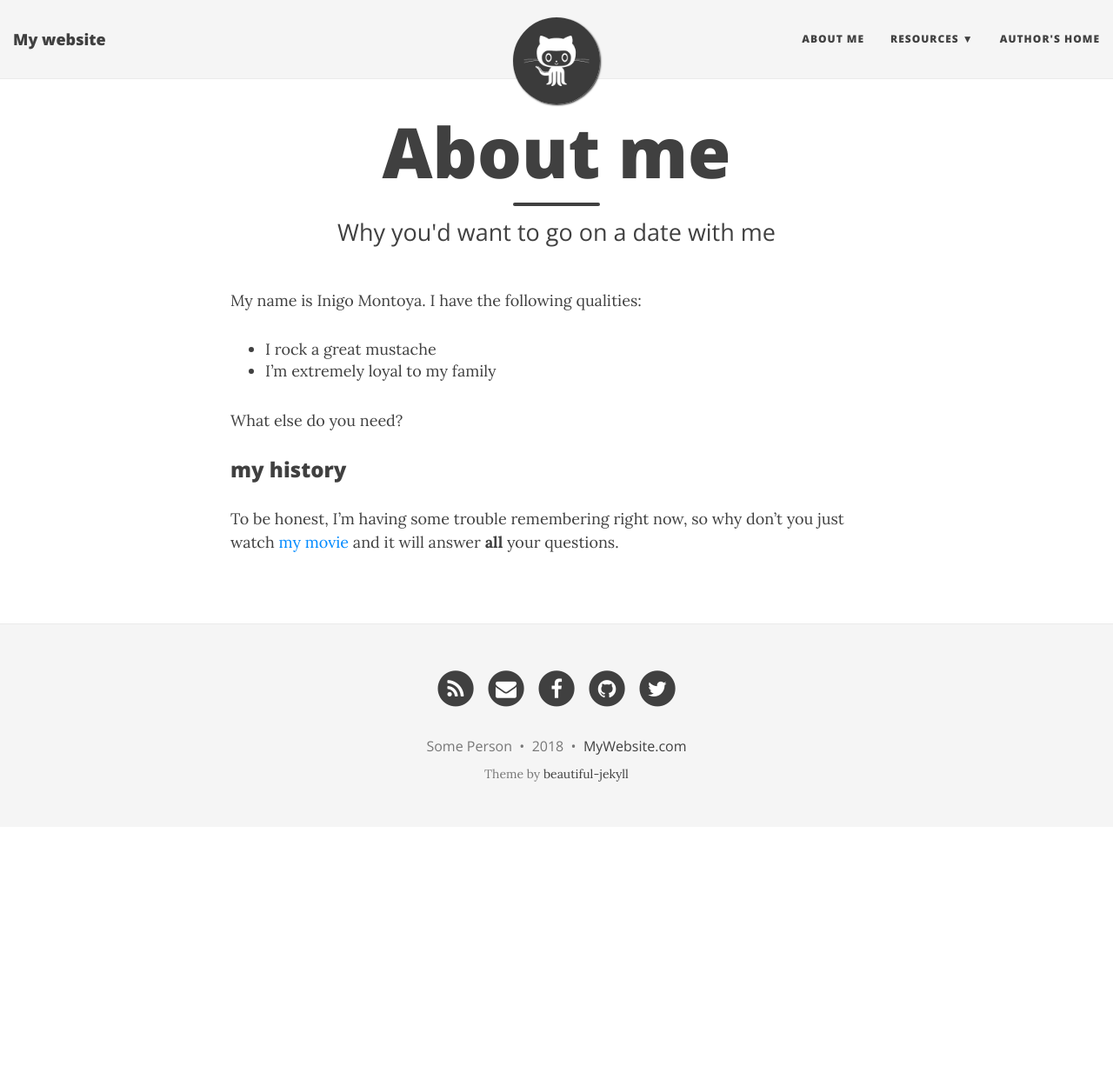
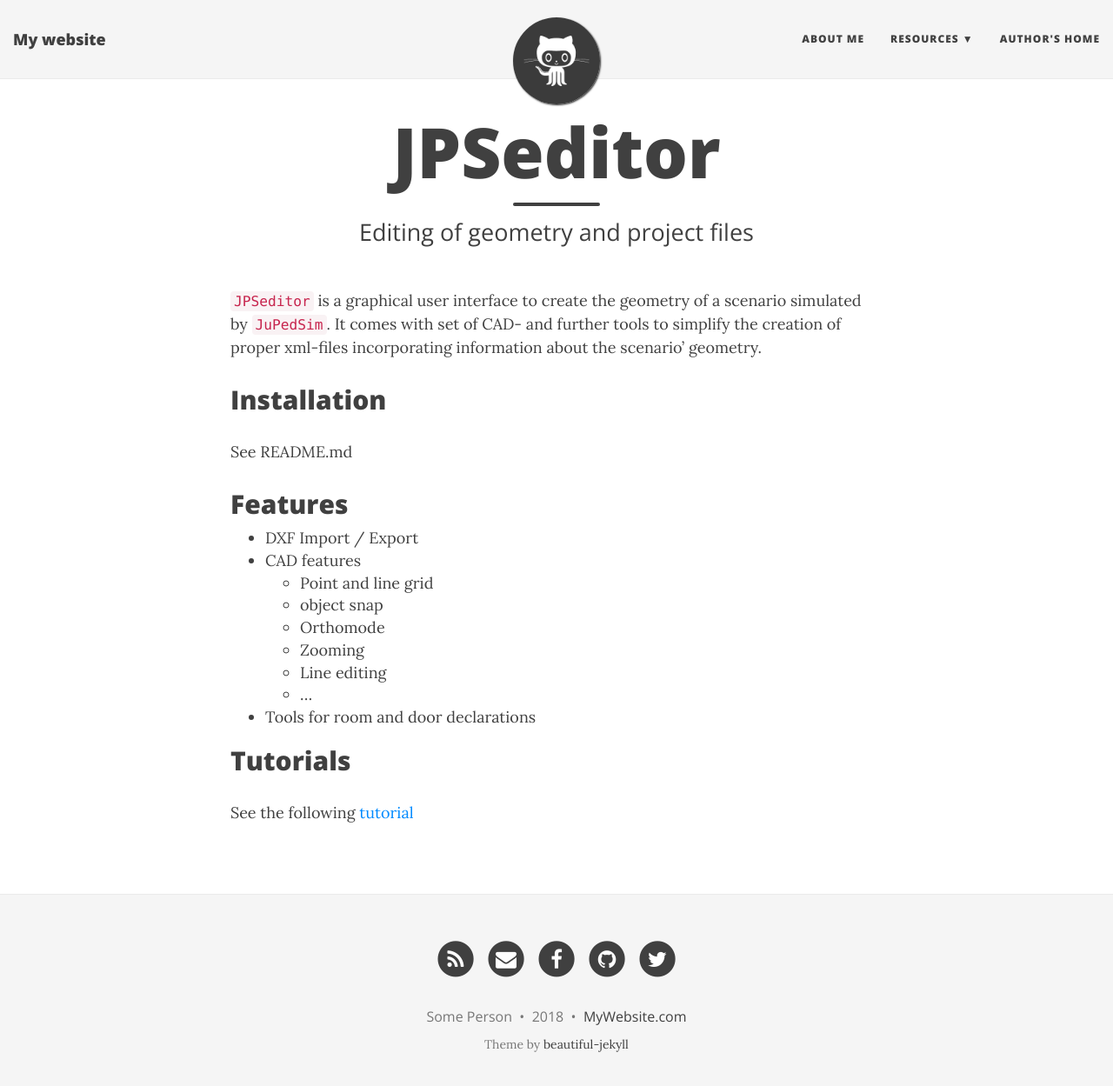
Before and after one commit to JuPedSim/jpseditor, a Jekyll site: the page built from aboutme.md, in a window 1280 px wide and 1262 px high. Shown: the top 1249 px of the window at 87% size. Built offline with Jekyll 4.4.1, drawn with Linux system fonts in a browser that asks for light colours; nearby versions of some CDN libraries.

Commit message:
edit readme.md

```diff
--- a/aboutme.md
+++ b/aboutme.md
@@ -1,16 +1,33 @@
 ---
 layout: page
-title: About me
-subtitle: Why you'd want to go on a date with me
+title: JPSeditor
+subtitle:  Editing of geometry and project files
 ---
 
-My name is Inigo Montoya. I have the following qualities:
 
-- I rock a great mustache
-- I'm extremely loyal to my family
 
-What else do you need?
+`JPSeditor` is a graphical user interface to create the geometry of a scenario simulated by `JuPedSim`.
+It comes with set of CAD- and further tools to simplify the creation of proper xml-files
+incorporating information about the scenario' geometry.
 
-### my history
 
-To be honest, I'm having some trouble remembering right now, so why don't you just watch [my movie](http://en.wikipedia.org/wiki/The_Princess_Bride_%28film%29) and it will answer **all** your questions.
+## Installation
+
+See README.md
+
+## Features
+
+- DXF Import / Export
+- CAD features
+    - Point and line grid
+    - object snap
+    - Orthomode
+    - Zooming
+    - Line editing
+    - ...
+- Tools for room and door declarations
+
+
+## Tutorials
+
+See the following [tutorial](https://www.youtube.com/watch?v=DR_3TX8MFxM)
```
